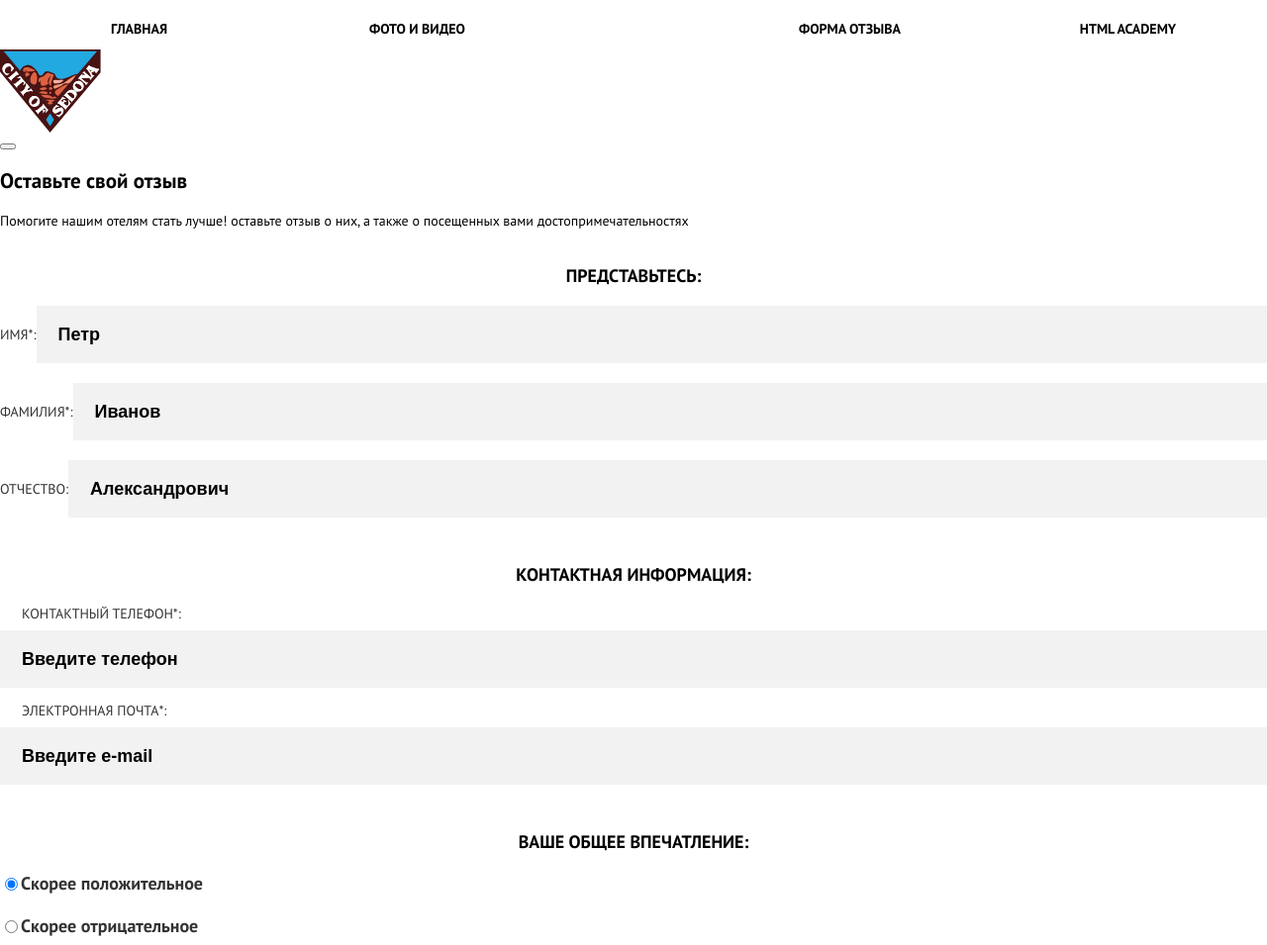
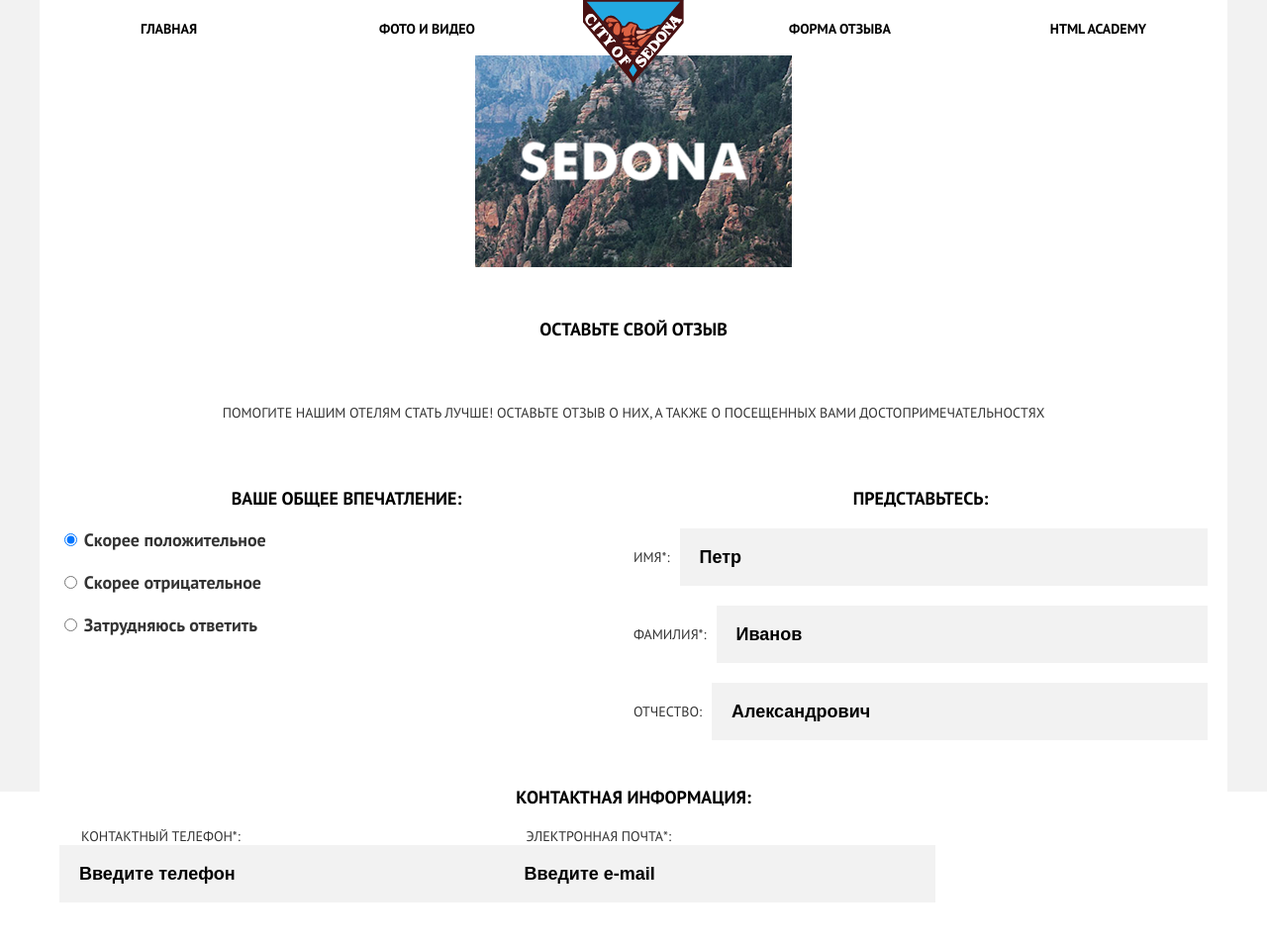
Before and after one commit to ztutze/SedonaProject, a website: page source/form.html in a window 1280 px wide. Shown: the top 955 px of the page at 99% size. Drawn offline with nearby package versions, Linux system fonts and the light colour scheme; files that its build step writes are made by us from their sources.

Commit message:
Сделал сетку формы

```diff
--- a/source/form.html
+++ b/source/form.html
@@ -5,85 +5,53 @@
   <meta charset="UTF-8">
   <meta http-equiv="X-UA-Compatible" content="IE=edge">
   <meta name="viewport" content="width=device-width, initial-scale=1.0">
+  <link rel="stylesheet" href="css/style.css">
   <title>Помогите нашим отелям стать лучше! Оставьте свой отзыв</title>
-  <link rel="stylesheet" href="css/style.css">
 </head>
 
 <body class="page__body">
-  <header class="page-header">
-    <div class="page-header__wrapper">
-      <nav class="main-nav page-header__main-nav">
-        <div class="main-nav__wrapper ">
+  <div class="page__body-wrapper">
+    <header class="page-header page__header">
+      <nav class="main-nav">
+        <div class="main-nav__wrapper">
           <ul class="main-nav__list nav-list">
             <li class="nav-list__item">
-              <a class="nav-list__link" href="#">Главная</a>
+              <a class="nav-list__link" href="index.html">Главная</a>
             </li>
             <li class="nav-list__item">
               <a class="nav-list__link" href="catalog.html">Фото и видео</a>
             </li>
             <li class="nav-list__item">
-              <a class="nav-list__link" href="form.html">Форма отзыва</a>
+              <a class="nav-list__link" href="#">Форма отзыва</a>
             </li>
             <li class="nav-list__item">
               <a class="nav-list__link" href="#">HTML Academy</a>
             </li>
           </ul>
+        </div>
         <a class="main-nav__logo logo" href="#">
           <img class="logo__img" src="img/logotyle-mobile.svg" alt="Логотип" width="101.7" height="84">
         </a>
-          <button class="nav-list__close" type="button">
-            <span class="visually-hidden">Закрыть меню</span>
-          </button>
-        </div>
         <button class="main-nav__button" type="button">
           <span class="visually-hidden">Открыть меню</span>
         </button>
       </nav>
+    </header>
+    <main class="page-main">
+      <div class="page-main__wrapper">
+        <h1 class="visually-hidden">Страница с формой для отзыва о Седоне</h1>
+        <div class="page-main__intro intro">
+          <div class="intro__img-wrapper intro__img-wrapper--inner">
+            <img class="intro__img" src="img/intro-inner-bg.jpg" width="320" height="158" alt="">
           </div>
-  </header>
-  <main class="main-page inner-page--form">
-    <h1 class="visually-hidden">Страница с формой для отзыва о Седоне</h1>
-    <div class="main-page__wrapper">
-      <section class="promo">
-        <h2 class="promo__title">Оставьте свой отзыв</h2>
-        <p class="promo__text">Помогите нашим отелям стать лучше! оставьте отзыв о них, а также о посещенных вами
+          <div class="intro__info">
+            <p class="intro__slogan">Оставьте свой отзыв</p>
+            <p class="intro__text">Помогите нашим отелям стать лучше! оставьте отзыв о них, а также о посещенных вами
               достопримечательностях</p>
-      </section>
-      <section class="form">
-        <form action="https://echo.htmlacademy.ru" method="get">
-          <fieldset class="form__group">
-            <legend class="form__group-title">Представьтесь:</legend>
-            <div class="form__item">
-              <label class="form__label" for="first-name">Имя*:
-              </label>
-              <input id="first-name" class="form__input input" type="text" name="first-name" placeholder="Петр"
-                required>
           </div>
-            <div class="form__item">
-              <label class="form__label" for="second-name">Фамилия*:
-              </label>
-              <input class="form__input input" id="second-name" type="text" name="second-name" placeholder="Иванов"
-                required>
         </div>
-            <div class="form__item">
-              <label class="form__label" for="middle-name">Отчество:
-              </label>
-              <input id="middle-name" class="form__input input" type="text" name="middle-name" placeholder="Александрович">
-            </div>
-          </fieldset>
-          <fieldset class="form__group">
-            <legend class="form__group-title">Контактная информация:</legend>
-            <div class="form__item form__item--vertical">
-              <label class="form__label" for="phone">Контактный телефон*:
-              </label>
-              <input class="form__input input" id="phone" type="tel" name="phone" placeholder="Введите телефон" required>
-            </div>
-            <div class="form__item form__item--vertical">
-              <label class="form__label" for="email">Электронная почта*:
-              </label>
-              <input class="form__input input" id="email" type="text" name="email" placeholder="Введите e-mail" required>
-            </div>
-          </fieldset>
+        <section class="form page-main__form">
+          <form class="form__wrapper" action="https://echo.htmlacademy.ru" method="get">
             <fieldset class="form__group form__group--controls">
               <legend class="form__group-title">Ваше общее впечатление:</legend>
               <div class="form__item">
@@ -100,6 +68,41 @@
                 <input id="impression-3" type="radio" name="impressions" value="0">
                 <label class="form__label" for="impression-3">Затрудняюсь ответить
                 </label>
+              </div>
+            </fieldset>
+            <fieldset class="form__group">
+              <legend class="form__group-title">Представьтесь:</legend>
+              <div class="form__item form__item--simple">
+                <label class="form__label" for="first-name">Имя*:</label>
+                <input class="form__input " id="first-name"  type="text" name="first-name" placeholder="Петр"
+                  required>
+              </div>
+              <div class="form__item form__item--simple">
+                <label class="form__label" for="second-name">Фамилия*:
+                </label>
+                <input class="form__input input" id="second-name" type="text" name="second-name" placeholder="Иванов"
+                  required>
+              </div>
+              <div class="form__item form__item--simple">
+                <label class="form__label" for="middle-name">Отчество:
+                </label>
+                <input  class="form__input input" id="middle-name" type="text" name="middle-name"
+                  placeholder="Александрович">
+              </div>
+            </fieldset>
+            <fieldset class="form__group">
+              <legend class="form__group-title">Контактная информация:</legend>
+              <div class="form__item form__item--vertical">
+                <label class="form__label" for="phone">Контактный телефон*:
+                </label>
+                <input class="form__input input" id="phone" type="tel" name="phone" placeholder="Введите телефон"
+                  required>
+              </div>
+              <div class="form__item form__item--vertical">
+                <label class="form__label" for="email">Электронная почта*:
+                </label>
+                <input class="form__input input" id="email" type="text" name="email" placeholder="Введите e-mail"
+                  required>
               </div>
             </fieldset>
             <fieldset class="form__group form__group--controls">
@@ -129,8 +132,8 @@
               <div class="form__item form__item--vertical">
                 <label class="form__group-title" for="text-area-impressions">Опишите свои эмоции:
                 </label>
-              <textarea class="form__textarea" id="text-area-impressions" name="text-area-impressions" cols="30" rows="10"
-                placeholder="Опишите подробно все свои восторги "></textarea>
+                <textarea class="form__textarea" id="text-area-impressions" name="text-area-impressions" cols="30"
+                  rows="10" placeholder="Опишите подробно все свои восторги "></textarea>
               </div>
             </div>
             <button class="form__submit-button button" type="submit">Отправить отзыв</button>
@@ -138,10 +141,9 @@
         </section>
       </div>
     </main>
-  <footer class="page-footer">
-    <div class="page-footer__wrapper">
-      <p class="ourhashtag">#VisitSedona</p>
-      <ul class="page-footer__socials">
+    <footer class="page-footer page-footer__wrapper">
+      <a class="page-footer__hashtag" href="#">#VisitSedona</a>
+      <ul class="page-footer__socials socials">
         <li class="socials__item">
           <a href="#">
             <span class="visually-hidden">Наш твиттер</span>
@@ -158,10 +160,14 @@
           </a>
         </li>
       </ul>
-      <p class="page-footer__copyright">Разработано</p>
-      <img src="img/htmlacademy.svg" alt="Логотип HTML Academy" width="26.9" height="34.1">
+      <div class="page-footer__copyright copyright">
+        <a class="copyright__link" href="https://up.htmlacademy.ru/profession/frontender-lite/1/lite-adaptive/1">
+          <p class="copyright__text">Разработано</p>
+          <img class="copyright__icon" src="img/htmlacademy.svg" alt="Логотип HTML Academy" width="26.9" height="34.1">
+        </a>
       </div>
     </footer>
+  </div>
 </body>
 
 </html>
--- a/source/sass/blocks/form.scss
+++ b/source/sass/blocks/form.scss
@@ -1,31 +1,70 @@
+.form__wrapper {
+  display: grid;
+  grid-template-columns: 1fr;
+
+  @media (min-width: $medium-width) {
+    display: grid;
+    grid-template-columns: 1fr 1fr;
+    grid-template-rows: auto;
+  }
+}
 
 .form__group {
-  position: relative;
-  box-sizing: border-box;
   margin: 0;
   padding: 0;
   padding-bottom: 25px;
   border: none;
 
-  // &::before {
-  //   content: "";
-  //   position: absolute;
-  //   width: 100%;
-  //   height: 1px;
-  //   top: -56px;
-  //   background-color: $lighter-grey;
-  // }
+  &:first-child {
+    grid-row: 3/4;
+
+    @media (min-width: $medium-width) {
+      grid-row: 1/2;
+      grid-column: 1/2;
+    }
+  }
+
+  &:nth-child(3) {
+    @media (min-width: $medium-width) {
+      grid-column: 1/-1;
+    }
+
+    @media (min-width: $big-width) {
+      display: flex;
+    }
+  }
+
+  &:nth-child(4) {
+    @media (min-width: $medium-width) {
+      grid-column: 1/-1;
+      display: grid;
+      grid-template-columns: 1fr 1fr;
+    }
+
+    @media (min-width: $big-width) {
+      grid-template-columns: repeat(4, 1fr);
+    }
+  }
+
+  &:nth-child(5) {
+    @media (min-width: $medium-width) {
+      grid-column: 1/-1;
+    }
+  }
 }
 
 .form__item {
-  display: grid;
-  grid-template-columns: auto 1fr;
-  align-items: center;
   margin-bottom: 20px;
 
   &:last-of-type {
     margin-bottom: 0;
   }
+}
+
+.form__item--simple {
+  display: flex;
+  gap: 10px;
+  align-items: center;
 }
 
 .form__item--vertical {
@@ -69,10 +108,23 @@
 }
 
 .form__input {
+  width: 100%;
+  font-size: 18px;
+  line-height: 26px;
+  font-weight: 700;
+  background-color: #f2f2f2;
+  border: none;
+
+  &::placeholder {
+    color: $text-black;
+  }
+
+  padding-left: 20px;
   min-height: 58px;
 }
 
 .form__textarea {
+  width: 280px;
   font-size: 18px;
   line-height: 26px;
   font-weight: 700;
@@ -80,6 +132,14 @@
   border: none;
   background-color: $input-bg;
 
+  @media (min-width: $medium-width) {
+    width: 648px;
+  }
+
+  @media (min-width: $big-width) {
+    width: 960px;
+  }
+
   &::placeholder {
     color: $text-black;
   }
--- a/source/sass/blocks/input.scss
+++ /dev/null
@@ -1,13 +0,0 @@
-.input {
-  font-size: 18px;
-  line-height: 26px;
-  font-weight: 700;
-  background-color: #f2f2f2;
-  padding-left: 22px;
-  padding-right: 22px;
-  border: none;
-
-  &::placeholder {
-    color: $text-black;
-  }
-}
--- a/source/sass/blocks/intro.scss
+++ b/source/sass/blocks/intro.scss
@@ -22,6 +22,16 @@
   }
 }
 
+.intro__img-wrapper--inner {
+  &::before {
+    content: "";
+    position: absolute;
+    width: 229px;
+    height: 39px;
+    background-image: url("../img/intro-text-inner.png");
+  }
+}
+
 
 .intro__img {
   display: block;
@@ -36,6 +46,7 @@
   flex-wrap: wrap;
   line-height: 26px;
   text-align: center;
+  padding: 0 20px;
 }
 
 .intro__slogan {
@@ -48,4 +59,6 @@
 .intro__text {
   font-size: 14px;
   color: $text-grey;
+  // text-wrap: balance;
+  text-wrap: pretty;
 }
--- a/source/sass/blocks/page-main.scss
+++ b/source/sass/blocks/page-main.scss
@@ -6,6 +6,9 @@
   padding-bottom: 27px;
 }
 
+.page-main__form {
+  padding: 0 20px;
+}
 // .page-main__advanages {}
 
 .page-main__search-hotel {
--- a/source/sass/blocks/page.scss
+++ b/source/sass/blocks/page.scss
@@ -6,13 +6,23 @@
 }
 
 .page__body {
-  box-sizing: border-box;
-  display: grid;
-  grid-template-rows: min-content 1fr min-content;
   min-width: 320px;
   height: 100%;
   margin: 0;
   padding: 0;
+
+  @media (min-width: $big-width) {
+    background-color: #f2f2f2;
+  }
+}
+
+.page__body-wrapper {
+  display: grid;
+  grid-template-rows: min-content 1fr min-content;
+  max-width: 1200px;
+  height: 100%;
+  margin: 0 auto;
+  background-color: $page-bg;
 }
 
 .page__header {
--- a/source/sass/style.scss
+++ b/source/sass/style.scss
@@ -11,7 +11,6 @@
 @import "blocks/intro.scss";
 @import "blocks/gallery.scss";
 @import "blocks/form.scss";
-@import "blocks/input.scss";
 @import "blocks/advantages.scss";
 @import "blocks/advantages-card.scss";
 @import "blocks/photo-card.scss";
```
Also changed, not shown: source/index.html (+3 -0 lines), source/img/intro-inner-bg.jpg (added), source/img/intro-text-inner.png (added). Lines whose indentation alone changed are shown as unchanged.
